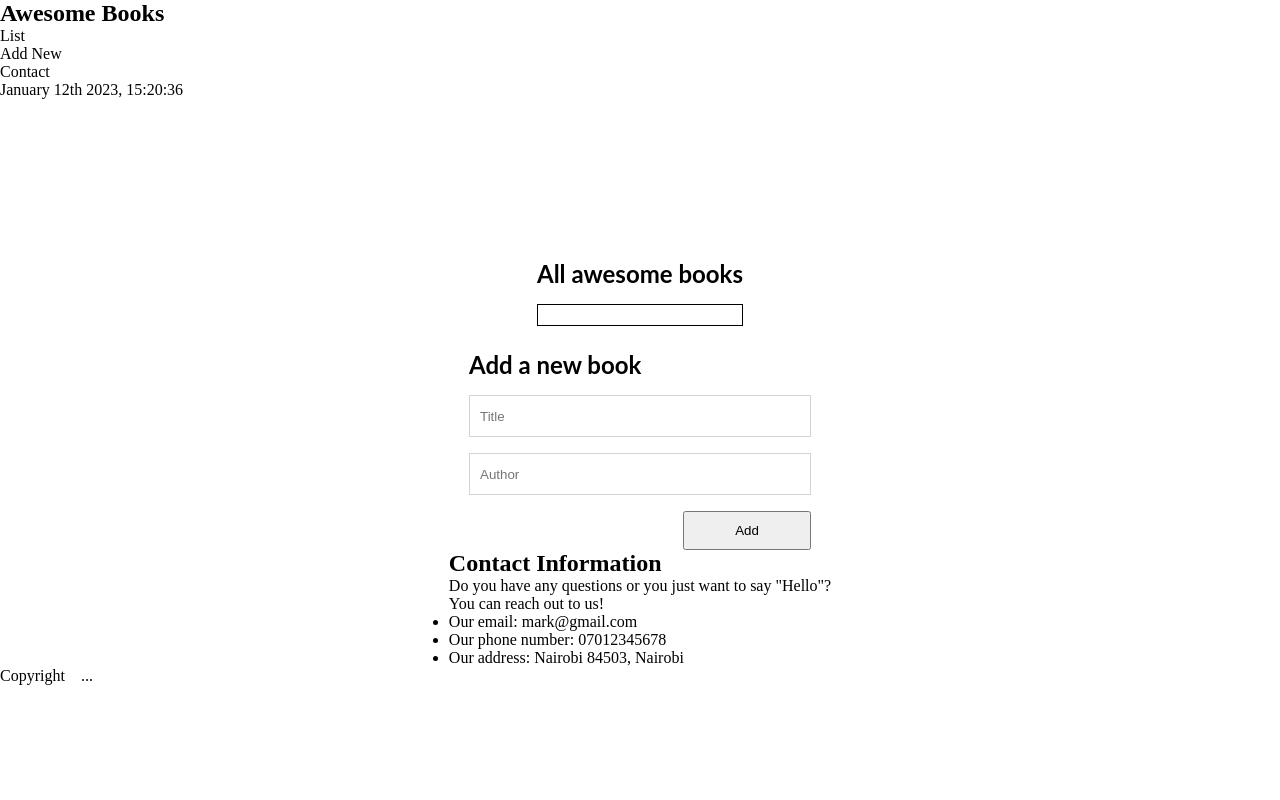
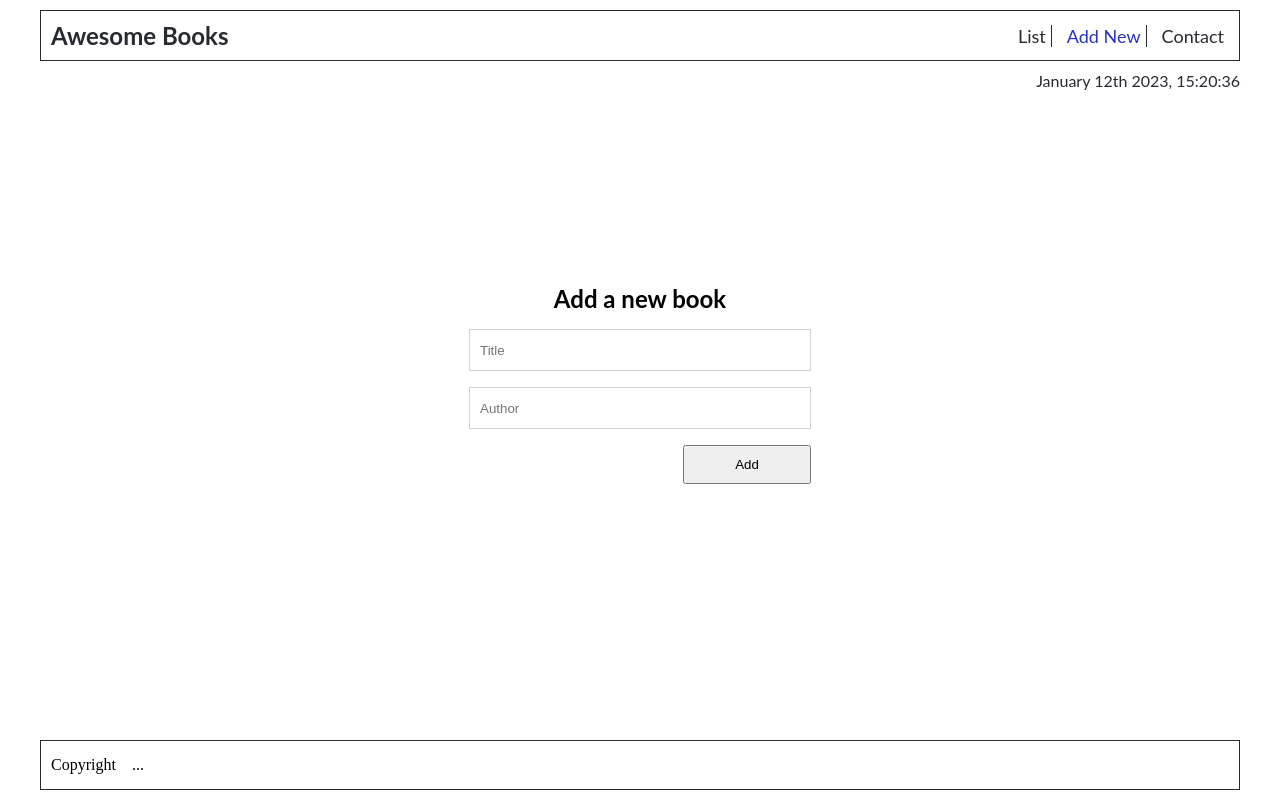
Before and after one commit to Fene-87/Awesome-Books, a website: page index.html in a window 1280 px wide. Both pictures are taken after a click on the item "Add New". Drawn offline with Linux system fonts and the light colour scheme; a small style sheet from the web is missing.

Commit message:
Modify page styling

```diff
--- a/style.css
+++ b/style.css
@@ -2,6 +2,71 @@
   margin: 0;
   padding: 0;
 }
+
+body {
+  min-height: 100vh;
+  display: flex;
+  flex-direction: column;
+}
+
+header {
+  padding: 10px 40px;
+  display: flex;
+  flex-direction: column;
+}
+
+.nav-bar {
+  display: flex;
+  flex-direction: row;
+  justify-content: space-between;
+  align-items: center;
+  border: 1px solid #272a31;
+  padding: 10px;
+}
+
+.nav-bar h2 {
+  font-family: 'lato', sans-serif;
+  color: #272a31;
+}
+
+.nav-bar-links {
+  display: flex;
+  flex-direction: row;
+  list-style: none;
+  gap: 15px;
+  color: #272a31;
+}
+
+.link-color {
+  color: #2832c2;
+}
+
+.add-border {
+  border-right: 1px solid #272a31;
+  padding-right: 5px;
+}
+
+.no-border {
+  padding-right: 5px;
+}
+
+.item {
+  font-family: 'lato', sans-serif;
+  font-size: 18px;
+  cursor: pointer;
+}
+
+.item:hover {
+  color: #2832c2;
+}
+
+.current-date {
+  align-self: flex-end;
+  margin-top: 10px;
+  font-family: 'lato', sans-serif;
+  color: #272a31;
+}
+
 
 main {
   display: flex;
@@ -9,6 +74,13 @@ main {
   align-items: center;
   justify-content: center;
   margin-top: 10rem;
+}
+
+.second-section {
+  display: flex;
+  flex-direction: column;
+  align-items: center;
+  justify-content: center;
 }
 
 .page-header {
@@ -21,6 +93,10 @@ main {
   flex-direction: column;
   margin-top: 1rem;
   padding: 10px 0;
+}
+
+.hide-section {
+  display: none;
 }
 
 .display-row {
@@ -80,3 +156,38 @@ form {
   padding: 10px;
   align-self: flex-end;
 }
+
+.section-article {
+  font-family: 'lato', sans-serif;
+  color: #272a31;
+  display: flex;
+  flex-direction: column;
+  align-items: center;
+}
+
+.section-article h2 {
+  font-size: 35px;
+}
+
+.section-article p {
+  margin-top: 2rem;
+  font-size: 22px;
+}
+
+.section-article ul {
+  margin-top: 1rem;
+  font-size: 22px;
+}
+
+.flex-grow {
+  flex-grow: 1;
+}
+
+footer {
+  padding: 10px 40px;
+}
+
+.footer-content {
+  border: 1px solid #272a31;
+  padding: 15px 10px;
+}
```
